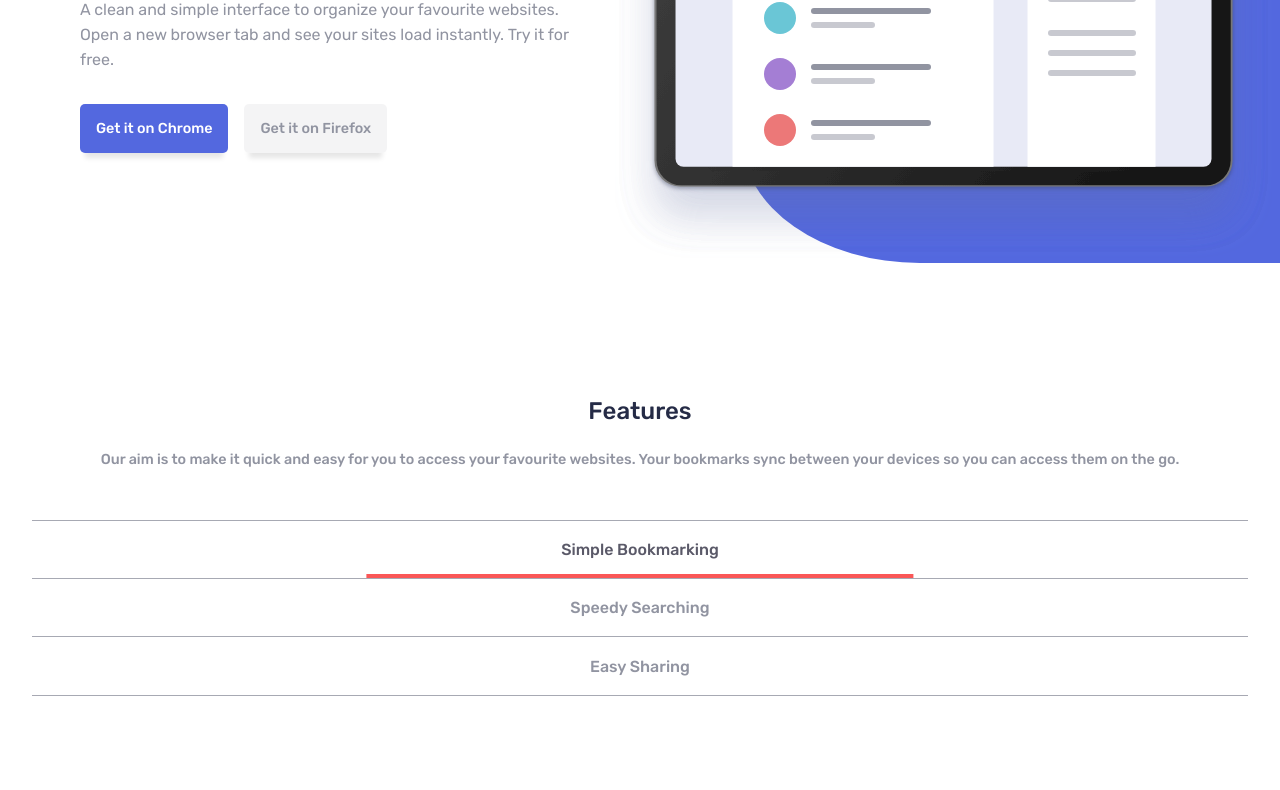
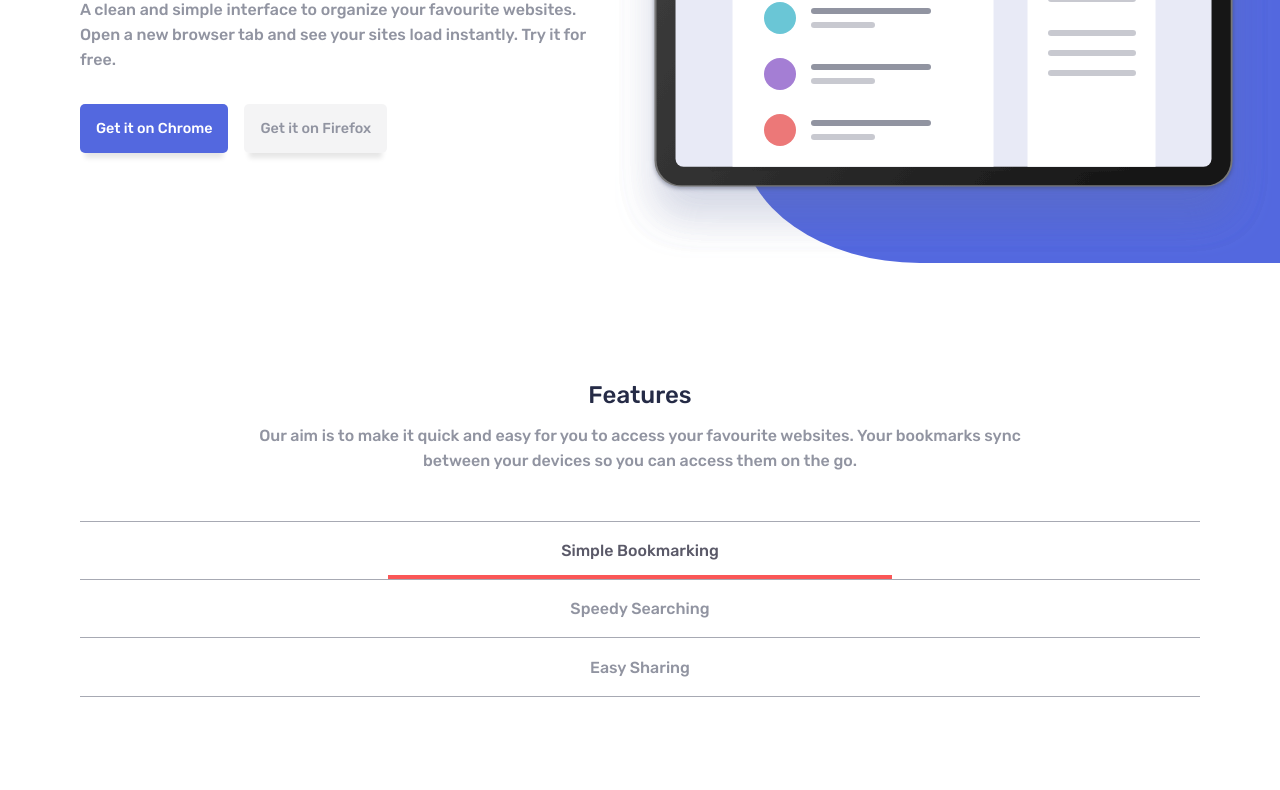
Before and after one commit to AtillaDev/BookmarkLandingPage, a plain HTML site: page index.html in a window 1280 px wide. Shown: the part 370-1160 px from the top of the page. Before the commit the page ends 1066 px from the top, so only its background shows below. Drawn offline with Linux system fonts and the light colour scheme.

Commit message:
features tabs complete for all reselution

```diff
--- a/app/js/app.js
+++ b/app/js/app.js
@@ -37,3 +37,23 @@ function navBehavior() {
 }
 
 window.addEventListener("scroll", navBehavior);
+
+const tabElement = document.getElementById("tabs");
+const tabs = tabElement.children;
+
+// console.log(Array.from(tabs));
+
+// console.log(tab);
+
+tabElement.addEventListener("click", (e) => {
+  // console.log("h");
+
+  if (e.target != tabElement) {
+    Array.from(tabs).forEach((child) => {
+      // console.log(child);
+      child.classList.remove("features__tabs-selected");
+    });
+    e.target.classList.add("features__tabs-selected");
+  }
+});
+// tabs.childNodes.forEach((child) => console.log(child));
--- a/app/scss/_features.scss
+++ b/app/scss/_features.scss
@@ -1,30 +1,67 @@
 .features {
   display: flex;
   flex-direction: column;
-  padding-top: 5rem;
+  padding-top: 7rem;
   padding-left: 2rem;
   padding-right: 2rem;
+  height: 100vh;
+
+  @include tablet {
+    padding-left: 5rem;
+    padding-right: 5rem;
+  }
+
+  @include desktop {
+    padding-top: 7rem;
+  }
 
   &__text {
     display: flex;
     flex-direction: column;
     text-decoration: none;
     text-align: center;
-    padding-top: 3rem;
+    // justify-items: center;
+    // padding-top: 3rem;
     font-weight: 500;
+
+    @include tablet {
+      padding-left: 10rem;
+      padding-right: 10rem;
+    }
+
+    @include desktop {
+      //   width: 30%;
+      width: 42%;
+      margin: 0 auto;
+    }
 
     &-tittle {
       color: $darkBlue;
       font-size: 1.5rem;
       font-weight: 500;
       line-height: 40px;
+
+      @include desktop {
+        font-size: 2rem;
+      }
     }
 
     &-description {
-      padding-top: 1rem;
+      padding-top: 0.5rem;
       color: $grayishBlue;
       font-size: 0.9rem;
       line-height: 25px;
+
+      @include tablet {
+        font-size: 1rem;
+      }
+
+      @include desktop {
+        padding-top: 2rem;
+        font-weight: 400;
+        line-height: 27px;
+        font-size: 1.1rem;
+      }
     }
   }
 
@@ -33,6 +70,11 @@
     padding-top: 3rem;
     flex-direction: column;
     // gap: 1rem;
+
+    @include desktop {
+      flex-direction: row;
+      justify-content: center;
+    }
 
     button {
       text-decoration: none;
@@ -45,6 +87,14 @@
       border-top: 1px solid rgba($color: $grayishBlue, $alpha: 0.8);
       padding: 1.2rem 0;
       text-align: center;
+      //   width: 33%;
+
+      @include desktop {
+        padding: 2rem 3rem;
+        border: 0;
+        font-size: 1.1rem;
+        border-bottom: 1px solid rgba($color: $grayishBlue, $alpha: 0.9);
+      }
     }
 
     button:last-child {
@@ -66,6 +116,10 @@
       translate: (-50% 0);
       margin: 0 auto;
       width: 45%;
+
+      @include desktop {
+        width: 100%;
+      }
     }
   }
 }
--- a/app/scss/_global.scss
+++ b/app/scss/_global.scss
@@ -38,6 +38,10 @@ button {
   -moz-box-shadow: 0px 10px 5px -5px rgba(0, 0, 0, 0.1);
   box-shadow: 0px 10px 5px -5px rgba(0, 0, 0, 0.1);
 
+  @include tablet {
+    width: calc(100% - 10rem);
+  }
+
   @include desktop {
     width: calc(100% - 21rem);
   }
--- a/app/scss/_hero.scss
+++ b/app/scss/_hero.scss
@@ -106,7 +106,7 @@
       line-height: 25px;
 
       @include tablet {
-        font-weight: 400;
+        // font-weight: 400;
         font-size: 1rem;
       }
 
@@ -137,6 +137,8 @@
         font-size: 0.9rem;
         padding: 1rem 1rem;
         border-radius: 5px;
+
+        // transition: $transition;
         // background-color: $softBlue;
         -webkit-box-shadow: 0px 10px 5px -5px rgba(0, 0, 0, 0.1);
         -moz-box-shadow: 0px 10px 5px -5px rgba(0, 0, 0, 0.1);
@@ -144,12 +146,26 @@
 
         @include desktop {
           padding: 1rem 1.5rem;
+          cursor: pointer;
+
+          &:hover {
+            border: 2px solid $grayishBlue;
+            background-color: #fff !important;
+          }
         }
       }
 
       a:first-child {
         background-color: $softBlue;
         color: #fff;
+
+        @include desktop {
+          &:hover {
+            border: 2px solid $softBlue;
+            color: $softBlue;
+            background-color: #fff !important;
+          }
+        }
       }
 
       a:last-child {
--- a/index.html
+++ b/index.html
@@ -108,7 +108,7 @@
           </p>
         </div>
 
-        <div class="features__tabs">
+        <div id="tabs" class="features__tabs">
           <button class="features__tabs-selected">Simple Bookmarking</button>
           <button>Speedy Searching</button>
           <button>Easy Sharing</button>
```
Also changed, not shown: dist/style.css, 1 other file.
